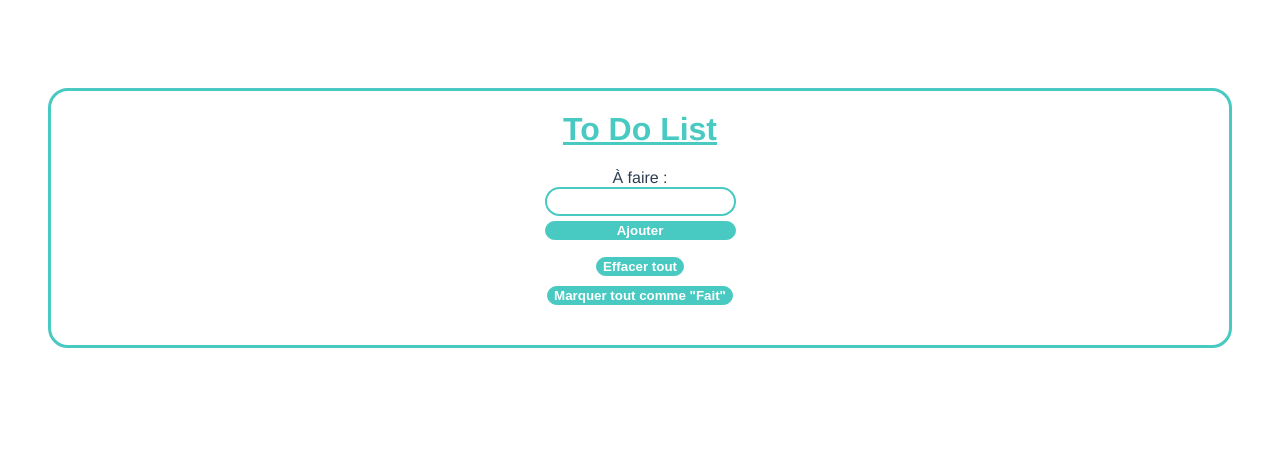
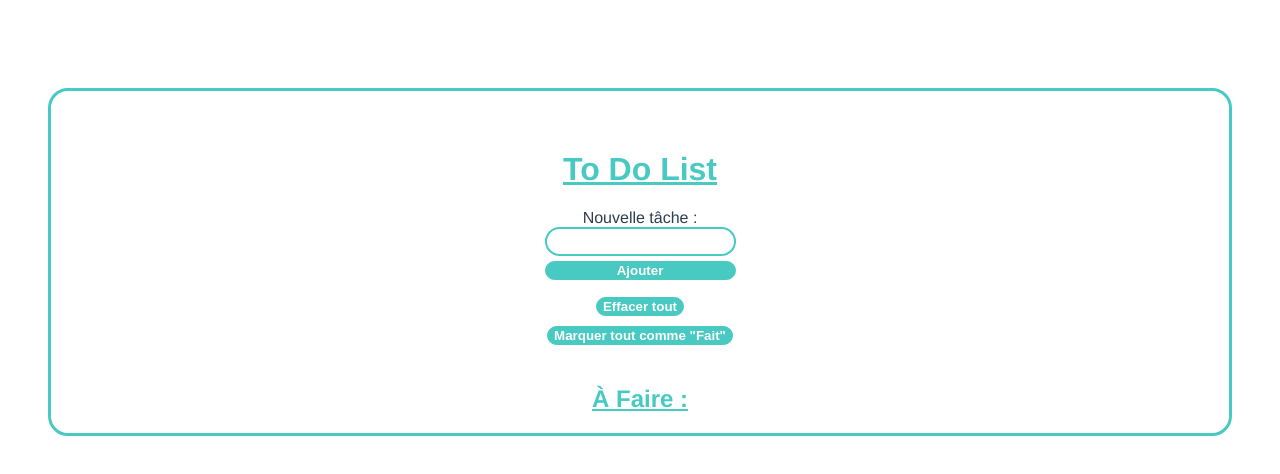
Before and after one commit to StephaneMercier/my_todo_app, a Vue app: page /#/ in a window 1280 px wide. Shown: the top 474 px of the page. Built offline with nearby package versions, Linux system fonts and the light colour scheme.

Commit message:
Minor Adjustments

```diff
--- a/src/views/Home.vue
+++ b/src/views/Home.vue
@@ -1,10 +1,10 @@
 <template>
   <div class="background"></div>
   <div class="container">
-    <h1>To Do List</h1>
+    <h1 class="title">To Do List</h1>
     <div class="form-container">
       <form @submit.prevent="addNewTodo">
-        <label class="todoName" for="newTodo">À faire : </label>
+        <label class="todoName" for="newTodo">Nouvelle tâche : </label>
         <div class="input-container">
           <input v-model="newTodo" name="newTodo" />
           <button class="btn addTask">Ajouter</button>
@@ -17,6 +17,7 @@
         Marquer tout comme "Fait"
       </button>
     </div>
+    <h2 class="title tasks">À Faire :</h2>
     <div class="todo-container" v-for="(todo, index) in todos" :key="todo.id">
       <ul>
         <li class="todo">
@@ -91,10 +92,13 @@ export default {
   flex-direction: column;
   align-items: center;
 }
-h1 {
-  margin-top: -20px;
+.title {
+  margin-top: 20px;
   text-decoration: underline;
   color: #48c9c1;
+  &.tasks {
+    margin: 40px 0 -20px 0;
+  }
 }
 .form-container {
   display: flex;
```
